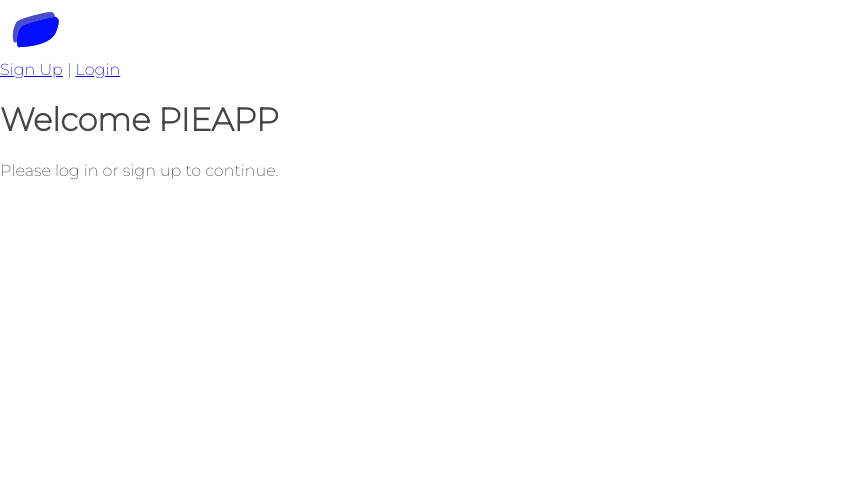
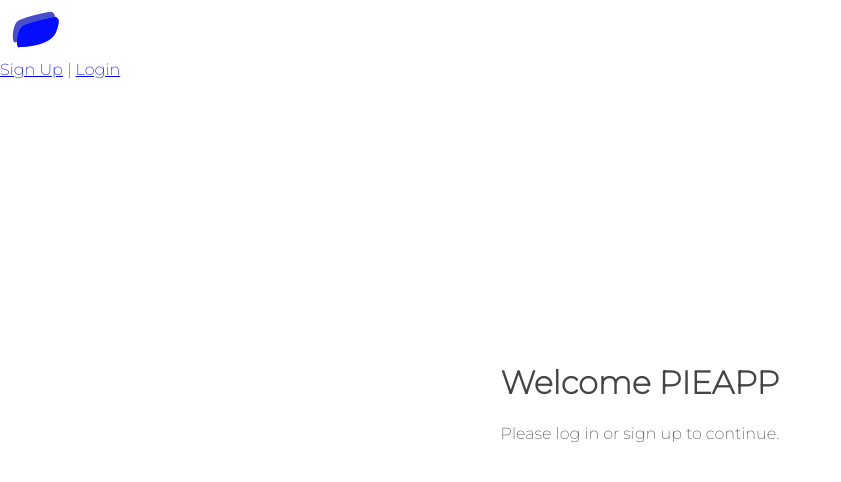
Before and after one commit to jasketikus/pie, a Django app: page / in a window 1280 px wide. Shown: the top 482 px of the page, without its empty margins (0-841 px from the left). Run offline with Django 4.2, Linux system fonts and the light colour scheme.

Commit message:
aligned content block to center

```diff
--- a/pieproject/pieapp/static/pieapp/css/styles.css
+++ b/pieproject/pieapp/static/pieapp/css/styles.css
@@ -11,3 +11,9 @@ html, body {
 	width: 70px;
 	height: 60px;
 }
+.container {
+	position: absolute;
+	top: 50%;
+	left: 50%;
+	transform: translate(-50%, -50%);
+  }
--- a/pieproject/pieapp/templates/pieapp/base.html
+++ b/pieproject/pieapp/templates/pieapp/base.html
@@ -17,9 +17,9 @@
 		{% endif %}
 
     </div>
-
+<div class="container">
 {% block content %}
 {% endblock %}
-
+</div>
 </body>
 </html>
```
